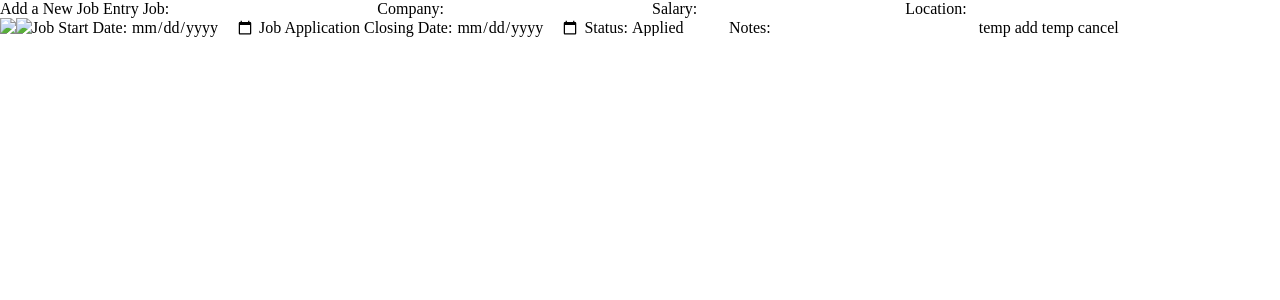
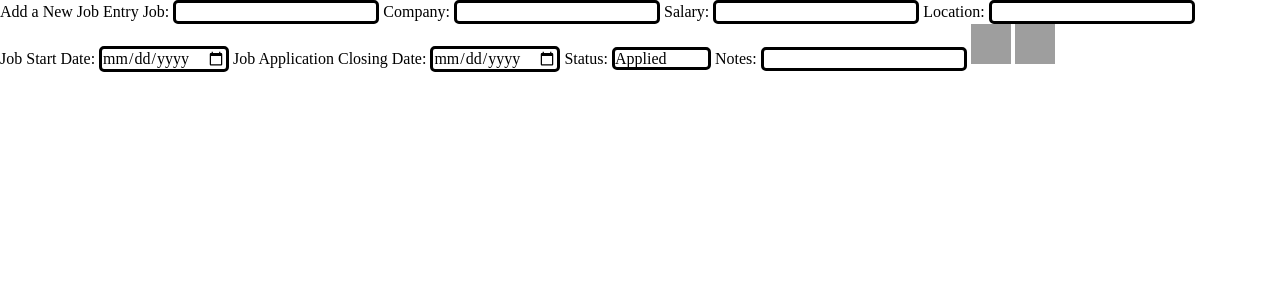
Before and after one commit to karthik-vig/job-application-tracker, a Flask app: page /addJobInfo in a window 1280 px wide. Shown: the top 300 px of the page. Run offline with Flask 2, Linux system fonts and the light colour scheme; grey boxes are pictures that could not be loaded.

Commit message:
in modifiyJobInfo, added border for input fields and added image for submit buttons and button dims

```diff
--- a/flaskr/templates/addJobInfo.html
+++ b/flaskr/templates/addJobInfo.html
@@ -10,31 +10,31 @@
             <form action="redirectAddJobInfo" method="post">
                 <fieldset>
                     <label>Job:</label>
-                    <input type="text" name="job">
+                    <input type="text" name="job" class="commonBorder">
                 </fieldset>
                 <fieldset>
                     <label>Company: </label>
-                    <input type="text" name="company">
+                    <input type="text" name="company" class="commonBorder">
                 </fieldset>
                 <fieldset>
                     <label>Salary:</label>
-                    <input type="number" name="salary">
+                    <input type="number" name="salary" class="commonBorder">
                 </fieldset>
                 <fieldset>
                     <label>Location:</label>
-                    <input type="text" name="jobLocation">
+                    <input type="text" name="jobLocation" class="commonBorder">
                 </fieldset>
                 <fieldset>
                     <label>Job Start Date:</label>
-                    <input type="date" name="jobStartDate">
+                    <input type="date" name="jobStartDate" class="commonBorder">
                 </fieldset>
                 <fieldset>
                     <label>Job Application Closing Date:</label>
-                    <input type="date" name="jobApplicationClosingDate">
+                    <input type="date" name="jobApplicationClosingDate" class="commonBorder">
                 </fieldset>
                 <fieldset>
                     <label>Status:</label>
-                    <select name="applicationStatus">
+                    <select name="applicationStatus" class="commonBorder">
                         <option value="Applied">Applied</option>
                         <option value="I Rejected">I Rejected</option>
                         <option value="They Rejected">They Rejected</option>
@@ -43,10 +43,10 @@
                 </fieldset>
                 <fieldset>
                     <label>Notes:</label>
-                    <input type="text" name="notes" maxlength="10000">
+                    <input type="text" name="notes" maxlength="10000" class="commonBorder">
                 </fieldset>
-                <input type="image"  src="" name="newJobInfoSubmit" value="temp add">
-                <input type="image" src="" name="cancelSubmit" value="temp cancel" formaction="/redirect" >
+                <input type="image"  src="{{url_for('static', filename='add.svg')}}" name="newJobInfoSubmit" class="buttonDim">
+                <input type="image" src="{{url_for('static', filename='goBack.svg')}}" name="cancelSubmit" value="temp cancel" formaction="/redirect" class="buttonDim">
             </form>
         </div>
     </body>
```
